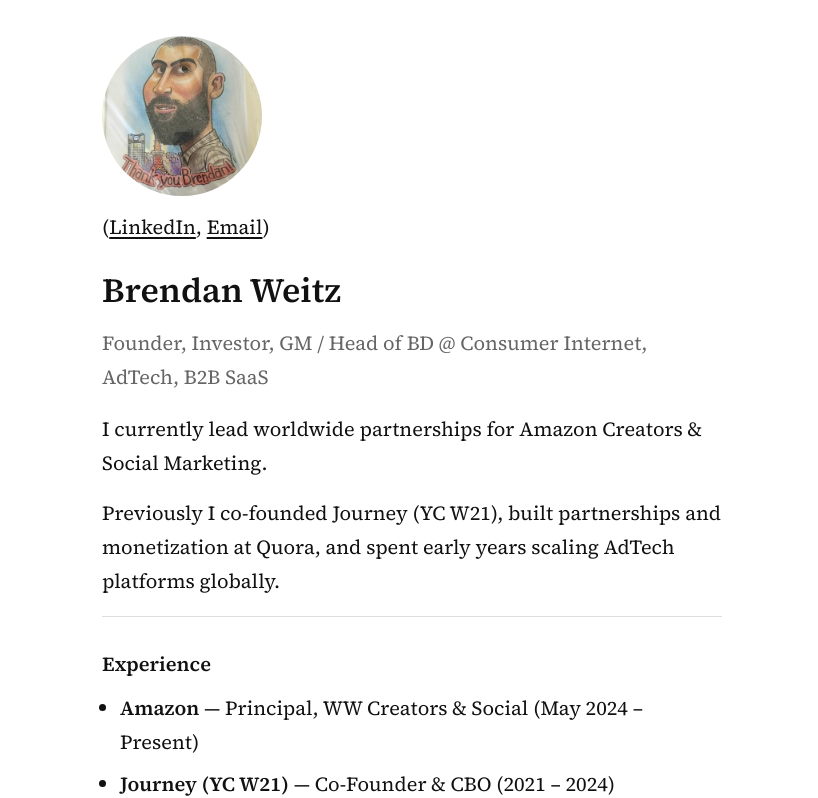
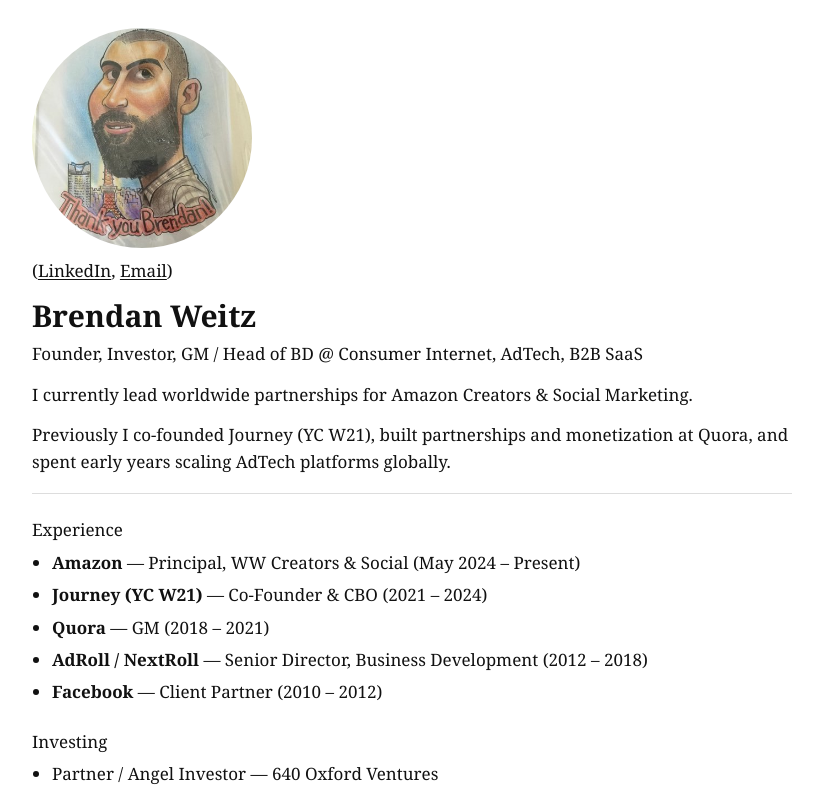
Before and after one commit to blw3232/brendanweitz-site, a Next.js app: page / in a window 1280 px wide. Shown: the top 798 px of the page, without its empty margins (228-1046 px from the left). Built offline with nearby package versions, Linux system fonts and the light colour scheme.

Commit message:
Match Elad typography

```diff
--- a/app/globals.css
+++ b/app/globals.css
@@ -1,96 +1,101 @@
-:root{
-  --text:#111;
-  --muted:#666;
-  --border:#ddd;
-  --bg:#fff;
+:root {
+  --text: #111;
+  --muted: #555;
+  --border: #ddd;
+  --bg: #fff;
 }
 
-*{
-  box-sizing:border-box;
+* {
+  box-sizing: border-box;
 }
 
-html, body{
-  margin:0;
-  padding:0;
-  background:var(--bg);
-  color:var(--text);
-  font-family: inherit;
-  font-size:20px;
-  line-height:1.7;
+html,
+body {
+  margin: 0;
+  padding: 0;
+  background: var(--bg);
+  color: var(--text);
+  font-family: Georgia, "Times New Roman", Times, serif;
+  font-size: 17px;
+  line-height: 1.55;
   -webkit-font-smoothing: antialiased;
 }
 
-a{
-  color:var(--text);
+a {
+  color: var(--text);
   text-decoration: underline;
-  text-underline-offset:3px;
+  text-underline-offset: 2px;
 }
 
-.page{
-  padding:36px 18px;
+.page {
+  padding: 28px 18px;
 }
 
-.container{
-  max-width:620px;
-  margin:0 auto;
+.container {
+  max-width: 760px;
+  margin: 0 auto;
 }
 
-.heroImage{
-  width:160px;
-  margin-bottom:14px;
+.heroImage {
+  width: 220px;
+  margin: 0 0 10px 0;
 }
 
-.heroImage img{
-  width:100%;
-  height:auto;
-  display:block;
-  border-radius:50%;
+.heroImage img {
+  width: 100%;
+  height: auto;
+  display: block;
+  border-radius: 0;
+  box-shadow: none;
 }
 
-.links{
-  margin:12px 0 18px;
+.links {
+  margin: 10px 0 14px;
 }
 
-h1{
-  font-size:34px;
-  margin:12px 0 6px;
-  font-weight:600;
+h1 {
+  font-size: 30px;
+  line-height: 1.2;
+  margin: 0 0 8px;
+  font-weight: 700;
 }
 
-h2{
-  font-size:20px;
-  margin:0 0 18px;
-  font-weight:400;
-  color:var(--muted);
+h2 {
+  font-size: 17px;
+  line-height: 1.4;
+  margin: 0 0 16px;
+  font-weight: 400;
+  color: var(--text);
 }
 
-h3{
-  font-size:20px;
-  margin:30px 0 10px;
-  font-weight:600;
+h3 {
+  font-size: 17px;
+  line-height: 1.4;
+  margin: 24px 0 8px;
+  font-weight: 400;
 }
 
-p{
-  margin:0 0 16px;
+p {
+  margin: 0 0 14px;
 }
 
-ul{
-  margin:0 0 16px 18px;
-  padding:0;
+ul {
+  margin: 0 0 14px 20px;
+  padding: 0;
 }
 
-li{
-  margin:0 0 8px;
+li {
+  margin: 0 0 6px;
 }
 
-hr{
-  border:0;
-  border-top:1px solid var(--border);
-  margin:18px 0 22px;
+hr {
+  border: 0;
+  border-top: 1px solid var(--border);
+  margin: 18px 0 18px;
 }
 
-.footer{
-  margin-top:34px;
-  color:var(--muted);
-  font-size:14px;
+.footer {
+  margin-top: 28px;
+  color: var(--text);
+  font-size: 14px;
 }
--- a/app/layout.tsx
+++ b/app/layout.tsx
@@ -1,15 +1,9 @@
 import "./globals.css";
-import { Source_Serif_4 } from "next/font/google";
-
-const serif = Source_Serif_4({
-  subsets: ["latin"],
-  weight: ["400", "600"],
-});
 
 export const metadata = {
   title: "Brendan Weitz",
   description:
-    "Founder, investor, and GM / Head of Business Development in consumer internet, AdTech, and SaaS.",
+    "Founder, investor, and GM / Head of Business Development in consumer internet, AdTech, and B2B SaaS.",
 };
 
 export default function RootLayout({
@@ -19,7 +13,7 @@ export default function RootLayout({
 }) {
   return (
     <html lang="en">
-      <body className={serif.className}>{children}</body>
+      <body>{children}</body>
     </html>
   );
 }
```
